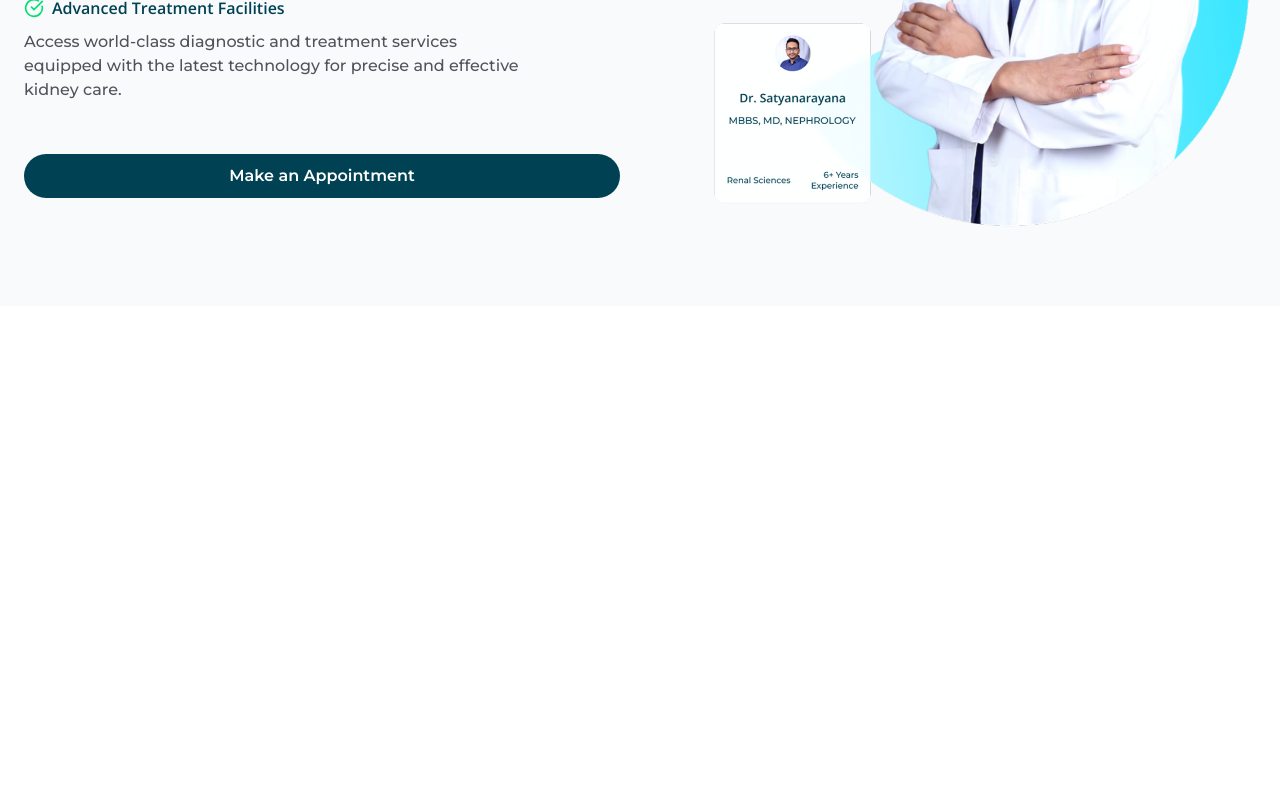
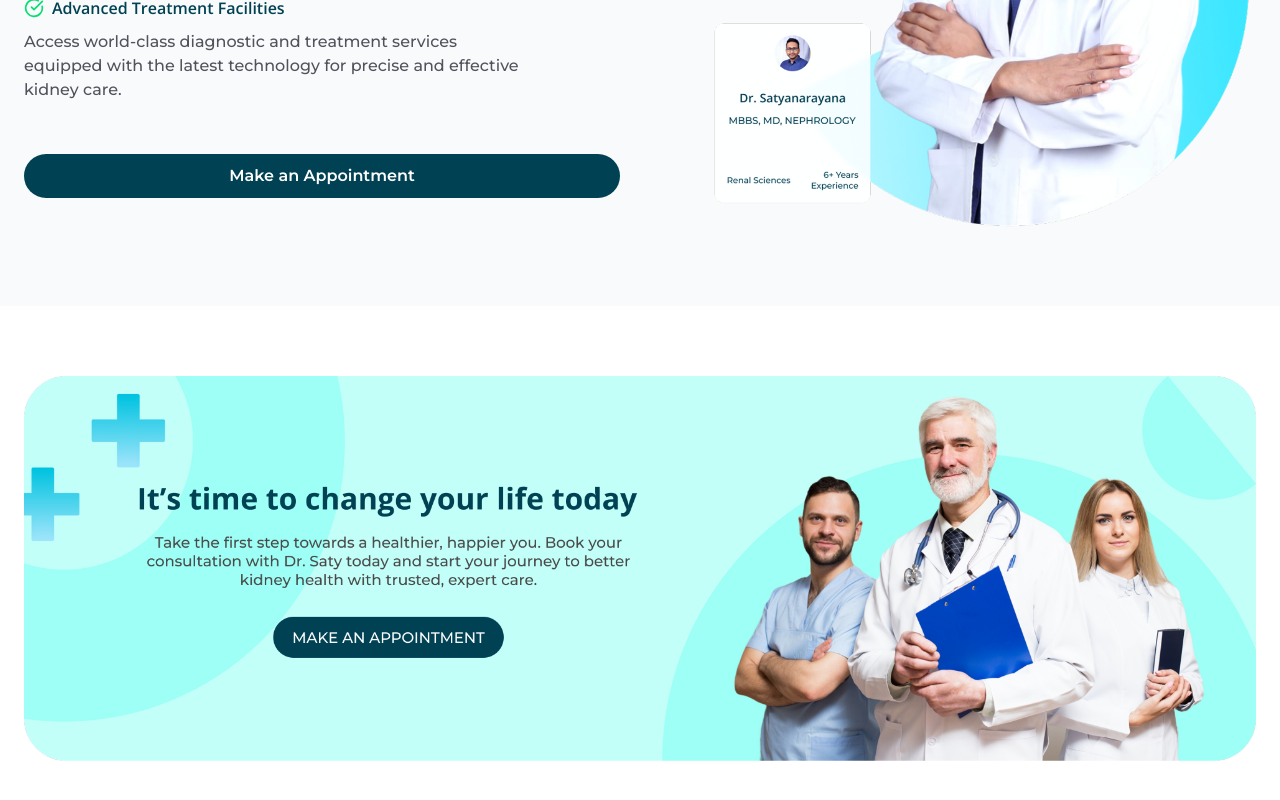
Before and after one commit to priyesshrai/dr-satyanarayana, a Next.js app: page / in a window 1280 px wide. Shown: the part 3320-4120 px from the top of the page. Before the commit the page ends 3626 px from the top, so only its background shows below. Built offline with nearby package versions, Linux system fonts and the light colour scheme.

Commit message:
Add contact banner

```diff
--- a/src/app/page.tsx
+++ b/src/app/page.tsx
@@ -1,4 +1,5 @@
 import About from '@/components/About'
+import ContactBanner from '@/components/ContactBanner'
 import Hero from '@/components/Hero'
 import Marquee from '@/components/Marquee'
 import Steps from '@/components/Steps'
@@ -15,6 +16,7 @@ export default function HomePage() {
       <Steps />
       <Marquee/>
       <WhyUs/>
+      <ContactBanner/>
     </main>
   )
 }
--- /dev/null
+++ b/src/components/ContactBanner.tsx
@@ -0,0 +1,15 @@
+import { Section, Wrapper } from '@/utils/Section'
+import Image from 'next/image'
+import React from 'react'
+
+export default function ContactBanner() {
+    return (
+        <Section>
+            <Wrapper>
+                <div className='w-full relative'>
+                    <Image src='/images/contact/contact-bg-3.png' width={1200} height={400} alt='Contact us' className='w-full h-auto cursor-auto' />
+                </div>
+            </Wrapper>
+        </Section>
+    )
+}
```
Also changed, not shown: public/images/contact/contact-bg-3.png (added), public/images/contact/contact-bg.png (added).
